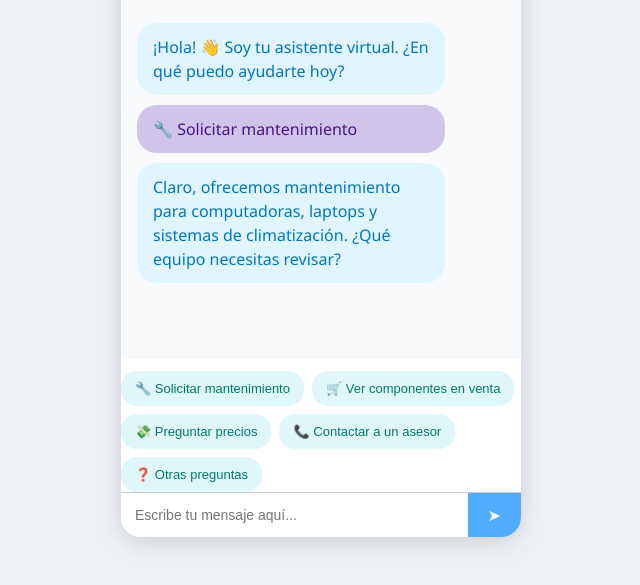
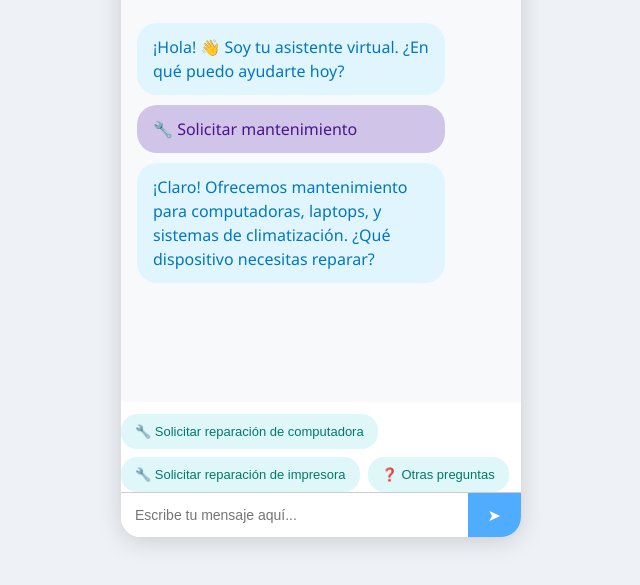
Before and after one commit to DanC75/Chatbot, a plain HTML site: page index.html in a window 1280 px wide. Both pictures are taken after a click on the button "🔧 Solicitar mantenimiento". Shown: the part 163-748 px from the top of the page, without its empty margins (319-959 px from the left). Drawn offline with Linux system fonts and the light colour scheme.

Commit message:
Update index.html

```diff
--- a/index.html
+++ b/index.html
@@ -3,7 +3,7 @@
 <head>
   <meta charset="UTF-8">
   <meta name="viewport" content="width=device-width, initial-scale=1">
-  <title>Asistente Virtual</title>
+  <title>Asistente Virtual Inteligente</title>
   <style>
     body {
       font-family: 'Segoe UI', sans-serif;
@@ -119,13 +119,7 @@
   <div id="chatbot-header">Asistente Virtual 🤖</div>
   <div id="chat-area" id="chat"></div>
 
-  <div class="prompt-buttons" id="prompts">
-    <button class="prompt-button">🔧 Solicitar mantenimiento</button>
-    <button class="prompt-button">🛒 Ver componentes en venta</button>
-    <button class="prompt-button">💸 Preguntar precios</button>
-    <button class="prompt-button">📞 Contactar a un asesor</button>
-    <button class="prompt-button">❓ Otras preguntas</button>
-  </div>
+  <div class="prompt-buttons" id="prompts"></div>
 
   <div id="input-area">
     <input type="text" id="user-input" placeholder="Escribe tu mensaje aquí...">
@@ -137,12 +131,21 @@
   const chatArea = document.getElementById('chat-area');
   const userInput = document.getElementById('user-input');
   const sendButton = document.getElementById('send-button');
-  const prompts = document.querySelectorAll('.prompt-button');
+  const promptsDiv = document.getElementById('prompts');
+
+  const defaultPrompts = [
+    "🔧 Solicitar mantenimiento",
+    "🛒 Ver componentes en venta",
+    "💸 Preguntar precios",
+    "📞 Contactar a un asesor",
+    "❓ Otras preguntas"
+  ];
 
   // Mensaje automático de bienvenida
   window.onload = () => {
     setTimeout(() => {
       appendMessage("¡Hola! 👋 Soy tu asistente virtual. ¿En qué puedo ayudarte hoy?", "bot");
+      showPromptOptions(defaultPrompts);
     }, 500);
   };
 
@@ -154,47 +157,78 @@
     chatArea.scrollTop = chatArea.scrollHeight;
   }
 
-  // Función para procesar la entrada del usuario y generar respuestas inteligentes
-  function getBotResponse(input) {
+  function showPromptOptions(options) {
+    promptsDiv.innerHTML = ''; // Limpiar opciones anteriores
+    options.forEach(option => {
+      const button = document.createElement('button');
+      button.classList.add('prompt-button');
+      button.textContent = option;
+      button.addEventListener('click', () => {
+        handleUserInput(option);
+      });
+      promptsDiv.appendChild(button);
+    });
+  }
+
+  function handleUserInput(input) {
+    appendMessage(input, 'user');
+    const response = generateResponse(input);
+    setTimeout(() => {
+      appendMessage(response.text, 'bot');
+      showPromptOptions(response.nextSteps);
+    }, 600);
+  }
+
+  function generateResponse(input) {
     const text = input.toLowerCase();
-    const keywords = {
-      mantenimiento: ['mantenimiento', 'reparación', 'arreglo', 'revisión', 'servicio'],
-      componentes: ['componentes', 'venta', 'piezas', 'partes', 'accesorios'],
-      precios: ['precio', 'coste', 'cuánto', 'cuál es el precio'],
-      contacto: ['contacto', 'asesor', 'ayuda', 'humano', 'persona'],
-      otros: ['otros', 'más', 'pregunta', 'información', 'ayuda']
+
+    const responses = {
+      mantenimiento: {
+        text: "¡Claro! Ofrecemos mantenimiento para computadoras, laptops, y sistemas de climatización. ¿Qué dispositivo necesitas reparar?",
+        nextSteps: ["🔧 Solicitar reparación de computadora", "🔧 Solicitar reparación de impresora", "❓ Otras preguntas"]
+      },
+      componentes: {
+        text: "Vendemos componentes como discos duros, SSDs, memorias RAM y más. ¿Qué componente te interesa?",
+        nextSteps: ["🛒 Discos duros", "🛒 Memorias RAM", "🛒 Fuentes de poder", "❓ Otras preguntas"]
+      },
+      precios: {
+        text: "Los precios dependen del servicio o componente. ¿Sobre qué servicio o producto te gustaría saber más?",
+        nextSteps: ["💸 Preguntar precio de discos duros", "💸 Preguntar precio de mantenimiento", "❓ Otras preguntas"]
+      },
+      contacto: {
+        text: "Para contactar a un asesor, puedes llamarnos o enviarnos un mensaje al WhatsApp: +123456789. ¿Te gustaría más información?",
+        nextSteps: ["📞 Contactar ahora", "❓ Otras preguntas"]
+      },
+      otros: {
+        text: "¿En qué más puedo ayudarte? Puedo ofrecerte información sobre pagos, garantías o nuestros horarios.",
+        nextSteps: ["❓ Información sobre pagos", "❓ Información sobre garantías", "❓ Otros servicios"]
+      },
+      default: {
+        text: "No estoy seguro de cómo responder a eso. ¿Puedes elegir una de las opciones anteriores?",
+        nextSteps: defaultPrompts
+      }
     };
 
-    // Verificar si alguna palabra clave coincide con la entrada
-    if (keywords.mantenimiento.some(word => text.includes(word))) {
-      return "Claro, ofrecemos mantenimiento para computadoras, laptops y sistemas de climatización. ¿Qué equipo necesitas revisar?";
+    // Determinar qué respuesta enviar según el input
+    if (text.includes("mantenimiento") || text.includes("reparación")) {
+      return responses.mantenimiento;
+    } else if (text.includes("componentes") || text.includes("venta")) {
+      return responses.componentes;
+    } else if (text.includes("precio") || text.includes("coste")) {
+      return responses.precios;
+    } else if (text.includes("asesor") || text.includes("contactar")) {
+      return responses.contacto;
+    } else if (text.includes("otros") || text.includes("ayuda")) {
+      return responses.otros;
+    } else {
+      return responses.default;
     }
-    if (keywords.componentes.some(word => text.includes(word))) {
-      return "Vendemos discos duros, memorias RAM, fuentes de poder, ventiladores y más. ¿Te interesa algún componente específico?";
-    }
-    if (keywords.precios.some(word => text.includes(word))) {
-      return "Los precios varían según el producto. ¿Qué componente o servicio te interesa?";
-    }
-    if (keywords.contacto.some(word => text.includes(word))) {
-      return "Puedes contactar a un asesor llamando o escribiendo al WhatsApp: +123456789. También puedo ayudarte por aquí.";
-    }
-    if (keywords.otros.some(word => text.includes(word))) {
-      return "Estoy aquí para ayudarte. ¿Tienes alguna otra pregunta sobre nuestros servicios, pagos, o garantías?";
-    }
-
-    return "No entendí bien tu pregunta 😅. ¿Puedes reformularla o elegir una opción de las sugerencias?";
-  }
-
-  function sendUserMessage(message) {
-    appendMessage(message, 'user');
-    const response = getBotResponse(message);
-    setTimeout(() => appendMessage(response, 'bot'), 600);
   }
 
   sendButton.addEventListener('click', () => {
     const input = userInput.value.trim();
     if (!input) return;
-    sendUserMessage(input);
+    handleUserInput(input);
     userInput.value = '';
   });
 
@@ -202,12 +236,6 @@
     if (e.key === 'Enter') sendButton.click();
   });
 
-  prompts.forEach(button => {
-    button.addEventListener('click', () => {
-      const text = button.textContent;
-      sendUserMessage(text);
-    });
-  });
 </script>
 
 </body>
```
